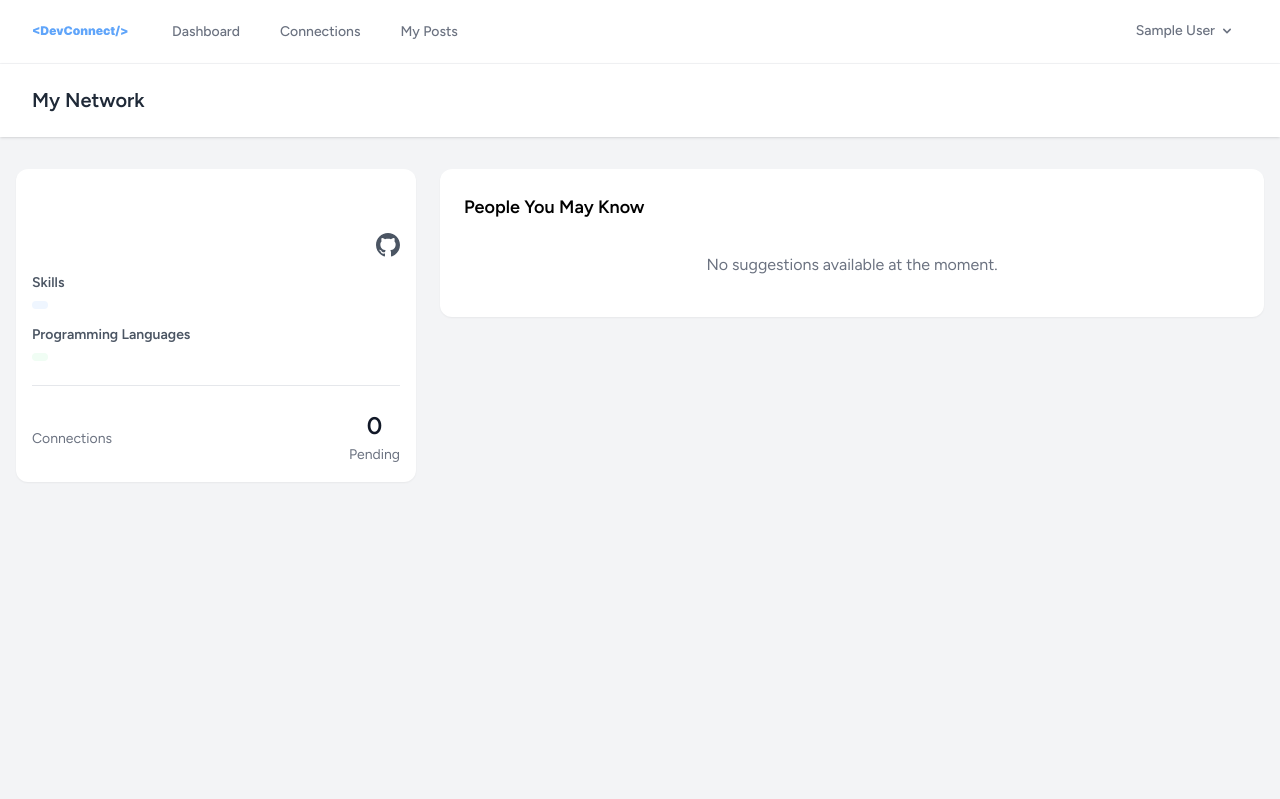
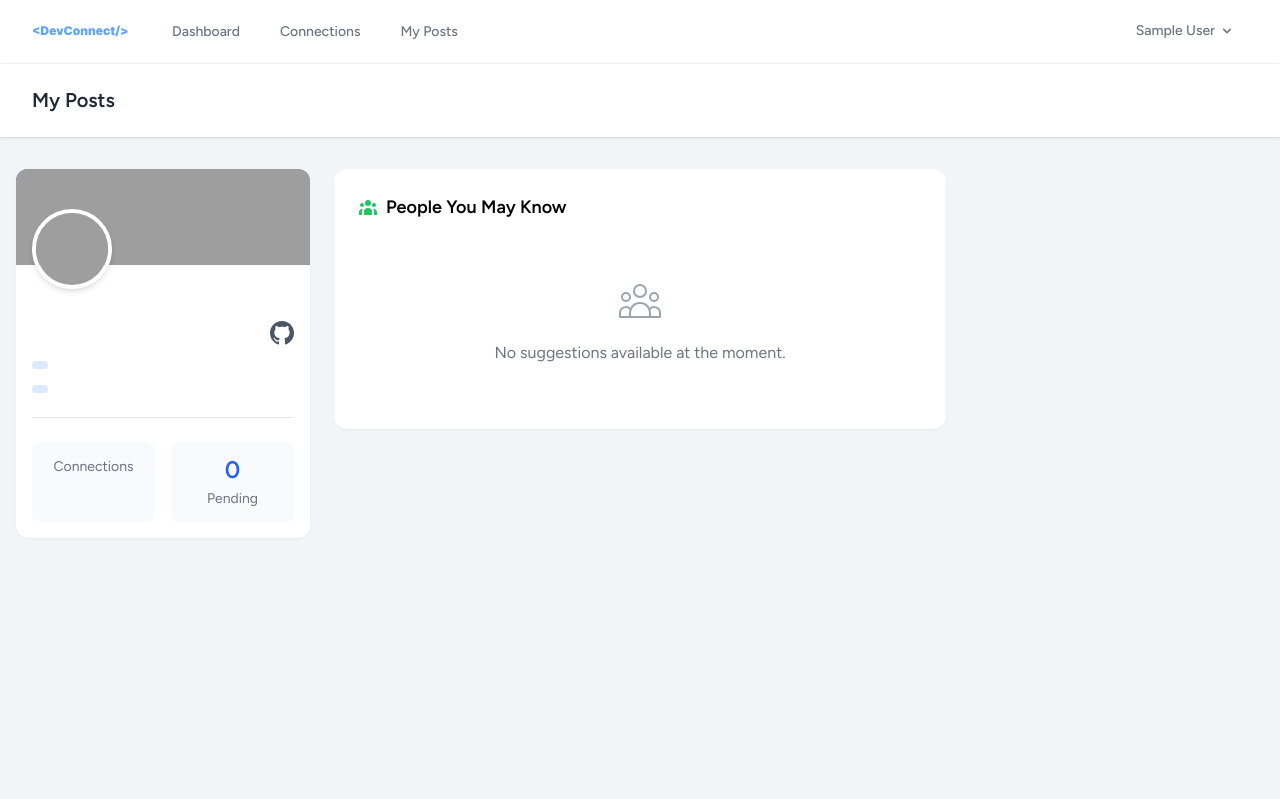
Before and after one commit to Ibrahim-Lmlilas/-R-seau-Social-pour-D-veloppeurs, a Laravel app: template resources/views/connections/index.blade.php in a window 1280 px wide. Shown: the part 1-800 px from the top of the page. Run offline with Laravel 12, Linux system fonts and the light colour scheme; the template is opened without the code that fills it, so the values that code supplies are empty; the visitor is signed in with stand-in values (Sample User, id 1); style sheets or scripts are compiled from the project's sources; some libraries are stand-ins or nearby versions; grey boxes are pictures that could not be loaded.

Commit message:
frent end conn

```diff
--- a/resources/views/connections/index.blade.php
+++ b/resources/views/connections/index.blade.php
@@ -1,94 +1,101 @@
+<!DOCTYPE html>
+<html lang="en">
+<head>
+    <meta charset="UTF-8">
+    <meta name="viewport" content="width=device-width, initial-scale=1.0">
+    <title>DevConnect - Social Network for Developers</title>
+    <script src="https://cdn.tailwindcss.com"></script>
+</head>
+<body class="bg-gray-50">
+    <!-- Navigation -->
     <x-app-layout>
         <x-slot name="header">
             <h2 class="font-semibold text-xl text-gray-800 dark:text-gray-200 leading-tight">
-            {{ __('My Network') }}
+                {{ __('My Posts ') }}
             </h2>
         </x-slot>
+        <!-- Main Content -->
+    <div class="max-w-7xl mx-auto pt-8 px-4">
+        <div class="grid grid-cols-1 lg:grid-cols-4 gap-6">
+            <!-- Profile Card -->
+            <div class="space-y-6 flex flex-col lg:col-span-1 lg:row-span-2">
+                <div class="bg-white rounded-xl shadow-sm overflow-hidden">
+                    <div class="relative">
+                        <div class="h-24 bg-gradient-to-r from-blue-600 to-blue-400 relative overflow-hidden">
+                            <img src="{{ asset('storage/'.$user->banner) }}" alt="Description" class="absolute inset-0 w-full h-full object-cover">
+                        </div>                        <img src="{{ asset('storage/' . $user->image) }}" alt="Profile"
+                             class="absolute -bottom-6 left-4 w-20 h-20 rounded-full border-4 border-white shadow-md"/>
+                    </div>
+                    <div class="pt-14 p-4">
+                        <div class="flex items-center justify-between">
+                            <h2 class="text-xl font-bold">{{ $user->name }}</h2>
+                            <a href="{{ $user->github_url }}" target="_blank" class="text-gray-600 hover:text-black">
 
-    <div class="max-w-7xl mx-auto pt-8 px-4">
-        <div class="grid grid-cols-1 lg:grid-cols-3 gap-6">
-            <!-- Left Sidebar - Profile Card -->
-            <div class="lg:col-span-1">
-                <div class="bg-white rounded-xl shadow-sm overflow-hidden">
-
-                    <div class="pt-16 p-4">
-                        <div class="flex items-center justify-between mb-4">
-                            <div>
-                                <h2 class="text-xl font-bold">{{ $user->name }}</h2>
-                                <p class="text-gray-600 text-sm">{{ $user->industry }}</p>
-                            </div>
-                            @if($user->github_url)
-                                <a href="{{ $user->github_url }}" target="_blank"
-                                   class="text-gray-600 hover:text-black transition-colors">
                                 <svg class="w-6 h-6" viewBox="0 0 24 24" fill="currentColor">
                                     <path d="M12 0c-6.626 0-12 5.373-12 12 0 5.302 3.438 9.8 8.207 11.387.599.111.793-.261.793-.577v-2.234c-3.338.726-4.033-1.416-4.033-1.416-.546-1.387-1.333-1.756-1.333-1.756-1.089-.745.083-.729.083-.729 1.205.084 1.839 1.237 1.839 1.237 1.07 1.834 2.807 1.304 3.492.997.107-.775.418-1.305.762-1.604-2.665-.305-5.467-1.334-5.467-5.931 0-1.311.469-2.381 1.236-3.221-.124-.303-.535-1.524.117-3.176 0 0 1.008-.322 3.301 1.23.957-.266 1.983-.399 3.003-.404 1.02.005 2.047.138 3.006.404 2.291-1.552 3.297-1.23 3.297-1.23.653 1.653.242 2.874.118 3.176.77.84 1.235 1.911 1.235 3.221 0 4.609-2.807 5.624-5.479 5.921.43.372.823 1.102.823 2.222v3.293c0 .319.192.694.801.576 4.765-1.589 8.199-6.086 8.199-11.386 0-6.627-5.373-12-12-12z"/>
                                 </svg>
                             </a>
-                            @endif
                         </div>
+                        <p class="text-gray-600 text-sm mt-1">{{ $user->industry }}</p>
 
-                        <!-- Skills and Languages -->
-                        <div class="space-y-4">
-                            @if($user->skills)
-                                <div>
-                                    <h3 class="text-sm font-semibold text-gray-600 mb-2">Skills</h3>
-                                    <div class="flex flex-wrap gap-2">
-                                        @foreach(explode(',', $user->skills) as $skill)
-                                            <span class="px-2 py-1 bg-blue-50 text-blue-700 rounded-full text-xs">
-                                                {{ trim($skill) }}
-                                            </span>
-                                        @endforeach
+                        <div class="mt-4 flex flex-wrap gap-2">
+                            <span class="px-2 py-1 bg-blue-100 text-blue-800 rounded-full text-xs">{{$user->skills}}</span>
+
                         </div>
+                        <div class="mt-4 flex flex-wrap gap-2">
+                            <span class="px-2 py-1 bg-blue-100 text-blue-800 rounded-full text-xs">{{$user->programming_languages}}</span>
+
                         </div>
-                            @endif
+                        <p class="text-gray-500 text-sm mt-2">{{ $user->certifications }}</p>
+                        <p class="text-gray-500 text-sm mt-2">{{ $user->bio }}</p>
 
-                            @if($user->programming_languages)
-                                <div>
-                                    <h3 class="text-sm font-semibold text-gray-600 mb-2">Programming Languages</h3>
-                                    <div class="flex flex-wrap gap-2">
-                                        @foreach(explode(',', $user->programming_languages) as $language)
-                                            <span class="px-2 py-1 bg-green-50 text-green-700 rounded-full text-xs">
-                                                {{ trim($language) }}
-                                            </span>
-                                        @endforeach
-                                    </div>
-                                </div>
-                            @endif
-                        </div>
 
-                        <!-- Network Stats -->
+
+
+                            <!-- Network Stats with improved layout -->
                             <div class="mt-6 pt-6 border-t border-gray-200">
-                            <div class="flex justify-between items-center">
-                                <div class="text-center">
-                                    <span class="block text-2xl font-bold text-gray-900">{{ $user->connections }}</span>
+                                <div class="grid grid-cols-2 gap-4">
+                                    <div class="bg-gray-50 rounded-lg p-3 text-center">
+                                        <span class="block text-2xl font-bold text-blue-600">{{ $user->connections }}</span>
                                         <span class="text-sm text-gray-500">Connections</span>
                                     </div>
-                                <div class="text-center">
-                                    <span class="block text-2xl font-bold text-gray-900">
-                                        {{ count($pendingRequests) }}
-                                    </span>
+                                    <div class="bg-gray-50 rounded-lg p-3 text-center">
+                                        <span class="block text-2xl font-bold text-blue-600">{{ count($pendingRequests) }}</span>
                                         <span class="text-sm text-gray-500">Pending</span>
                                     </div>
                                 </div>
                             </div>
+
+
                     </div>
                 </div>
             </div>
 
+            <!-- Main Feed -->
+
+
+
+                <!-- Right Sidebar -->
                      <!-- Main Content Area -->
             <div class="lg:col-span-2 space-y-6">
                 <!-- Pending Requests Section -->
                 @if(count($pendingRequests) > 0)
-                    <div class="bg-white rounded-xl shadow-sm p-6">
-                        <h3 class="text-lg font-semibold mb-4">Pending Requests</h3>
+                    <div class="bg-white rounded-xl shadow-sm p-6 transform transition-all hover:shadow-md">
+                        <h3 class="text-lg font-semibold mb-4 flex items-center">
+                            <svg xmlns="http://www.w3.org/2000/svg" class="h-5 w-5 mr-2 text-blue-500" viewBox="0 0 20 20" fill="currentColor">
+                                <path d="M8 9a3 3 0 100-6 3 3 0 000 6zM8 11a6 6 0 016 6H2a6 6 0 016-6zM16 7a1 1 0 10-2 0v1h-1a1 1 0 100 2h1v1a1 1 0 102 0v-1h1a1 1 0 100-2h-1V7z" />
+                            </svg>
+                            Pending Requests
+                            <span class="ml-2 bg-blue-100 text-blue-800 text-xs font-medium px-2.5 py-0.5 rounded-full">{{ count($pendingRequests) }}</span>
+                        </h3>
                         <div class="divide-y divide-gray-200">
                             @foreach($pendingRequests as $request)
                                 @if($request->user)
-                                    <div class="py-4 flex items-center justify-between">
+                                    <div class="py-4 flex items-center justify-between hover:bg-gray-50 rounded-lg px-2 transition-colors duration-200">
                                         <div class="flex items-center space-x-4">
                                             <img src="{{ asset('storage/' . $request->user->image) }}"
                                                  alt="{{ $request->user->name }}"
-                                                 class="w-12 h-12 rounded-full object-cover"/>
+                                                 class="w-12 h-12 rounded-full object-cover border border-gray-200"/>
                                             <div>
                                                 <h4 class="font-medium text-gray-900">{{ $request->user->name }}</h4>
                                                 <p class="text-gray-500 text-sm">{{ $request->user->industry }}</p>
@@ -98,14 +105,20 @@
                                             <form method="POST" action="{{ route('connections.accept', $request->user) }}" class="inline">
                                                 @csrf
                                                 <button type="submit"
-                                                        class="inline-flex items-center px-3 py-1.5 border border-transparent text-xs font-medium rounded-full shadow-sm text-white bg-blue-600 hover:bg-blue-700 focus:outline-none focus:ring-2 focus:ring-offset-2 focus:ring-blue-500">
+                                                        class="inline-flex items-center px-4 py-2 border border-transparent text-xs font-medium rounded-full shadow-sm text-white bg-blue-600 hover:bg-blue-700 focus:outline-none focus:ring-2 focus:ring-offset-2 focus:ring-blue-500 transition-all duration-200">
+                                                    <svg xmlns="http://www.w3.org/2000/svg" class="h-4 w-4 mr-1" viewBox="0 0 20 20" fill="currentColor">
+                                                        <path fill-rule="evenodd" d="M16.707 5.293a1 1 0 010 1.414l-8 8a1 1 0 01-1.414 0l-4-4a1 1 0 011.414-1.414L8 12.586l7.293-7.293a1 1 0 011.414 0z" clip-rule="evenodd" />
+                                                    </svg>
                                                     Accept
                                                 </button>
                                             </form>
                                             <form method="POST" action="{{ route('connections.reject', $request->user) }}" class="inline">
                                                 @csrf
                                                 <button type="submit"
-                                                        class="inline-flex items-center px-3 py-1.5 border border-gray-300 text-xs font-medium rounded-full shadow-sm text-gray-700 bg-white hover:bg-gray-50 focus:outline-none focus:ring-2 focus:ring-offset-2 focus:ring-blue-500">
+                                                        class="inline-flex items-center px-4 py-2 border border-gray-300 text-xs font-medium rounded-full shadow-sm text-gray-700 bg-white hover:bg-gray-50 focus:outline-none focus:ring-2 focus:ring-offset-2 focus:ring-blue-500 transition-all duration-200">
+                                                    <svg xmlns="http://www.w3.org/2000/svg" class="h-4 w-4 mr-1" viewBox="0 0 20 20" fill="currentColor">
+                                                        <path fill-rule="evenodd" d="M4.293 4.293a1 1 0 011.414 0L10 8.586l4.293-4.293a1 1 0 111.414 1.414L11.414 10l4.293 4.293a1 1 0 01-1.414 1.414L10 11.414l-4.293 4.293a1 1 0 01-1.414-1.414L8.586 10 4.293 5.707a1 1 0 010-1.414z" clip-rule="evenodd" />
+                                                    </svg>
                                                     Ignore
                                                 </button>
                                             </form>
@@ -118,36 +131,76 @@
                 @endif
 
                 <!-- Suggested Connections -->
-                <div class="bg-white rounded-xl shadow-sm p-6">
-                    <h3 class="text-lg font-semibold mb-4">People You May Know</h3>
+                <div class="bg-white rounded-xl shadow-sm p-6 transform transition-all hover:shadow-md">
+                    <h3 class="text-lg font-semibold mb-4 flex items-center">
+                        <svg xmlns="http://www.w3.org/2000/svg" class="h-5 w-5 mr-2 text-green-500" viewBox="0 0 20 20" fill="currentColor">
+                            <path d="M13 6a3 3 0 11-6 0 3 3 0 016 0zM18 8a2 2 0 11-4 0 2 2 0 014 0zM14 15a4 4 0 00-8 0v3h8v-3zM6 8a2 2 0 11-4 0 2 2 0 014 0zM16 18v-3a5.972 5.972 0 00-.75-2.906A3.005 3.005 0 0119 15v3h-3zM4.75 12.094A5.973 5.973 0 004 15v3H1v-3a3 3 0 013.75-2.906z" />
+                        </svg>
+                        People You May Know
+                    </h3>
                     <div class="divide-y divide-gray-200">
                         @forelse($userss as $otherUser)
-                            <div class="py-4 flex items-center justify-between">
+                            <div class="py-4 flex items-center justify-between hover:bg-gray-50 rounded-lg px-2 transition-colors duration-200">
                                 <div class="flex items-center space-x-4">
                                     <img src="{{ asset('storage/' . $otherUser->image) }}"
                                          alt="{{ $otherUser->name }}"
-                                         class="w-12 h-12 rounded-full object-cover"/>
+                                         class="w-12 h-12 rounded-full object-cover border border-gray-200"/>
                                     <div>
                                         <h4 class="font-medium text-gray-900">{{ $otherUser->name }}</h4>
                                         <p class="text-gray-500 text-sm">{{ $otherUser->industry }}</p>
+                                        @if($otherUser->skills)
+                                            <div class="mt-1 flex flex-wrap gap-1">
+                                                @foreach(array_slice(explode(',', $otherUser->skills), 0, 2) as $skill)
+                                                    <span class="px-2 py-0.5 bg-gray-100 text-gray-600 rounded-full text-xs">
+                                                        {{ trim($skill) }}
+                                                    </span>
+                                                @endforeach
+                                                @if(count(explode(',', $otherUser->skills)) > 2)
+                                                    <span class="px-2 py-0.5 bg-gray-100 text-gray-600 rounded-full text-xs">
+                                                        +{{ count(explode(',', $otherUser->skills)) - 2 }}
+                                                    </span>
+                                                @endif
+                                            </div>
+                                        @endif
                                     </div>
                                 </div>
                                 @if(!Auth::user()->isConnectedOrPendingWith($otherUser))
                                     <form method="POST" action="{{ route('connections.send', $otherUser) }}">
                                         @csrf
                                         <button type="submit"
-                                                class="inline-flex items-center px-3 py-1.5 border border-gray-300 text-xs font-medium rounded-full shadow-sm text-gray-700 bg-white hover:bg-gray-50 focus:outline-none focus:ring-2 focus:ring-offset-2 focus:ring-blue-500">
+                                                class="inline-flex items-center px-4 py-2 border border-blue-300 text-xs font-medium rounded-full shadow-sm text-blue-600 bg-white hover:bg-blue-50 focus:outline-none focus:ring-2 focus:ring-offset-2 focus:ring-blue-500 transition-all duration-200">
+                                            <svg xmlns="http://www.w3.org/2000/svg" class="h-4 w-4 mr-1" viewBox="0 0 20 20" fill="currentColor">
+                                                <path d="M8 9a3 3 0 100-6 3 3 0 000 6zM8 11a6 6 0 016 6H2a6 6 0 016-6zM16 7a1 1 0 10-2 0v1h-1a1 1 0 100 2h1v1a1 1 0 102 0v-1h1a1 1 0 100-2h-1V7z" />
+                                            </svg>
                                             Connect
                                         </button>
                                     </form>
+                                @else
+                                    <span class="inline-flex items-center px-3 py-1 border border-gray-200 text-xs font-medium rounded-full text-gray-500 bg-gray-50">
+                                        <svg xmlns="http://www.w3.org/2000/svg" class="h-4 w-4 mr-1" viewBox="0 0 20 20" fill="currentColor">
+                                            <path fill-rule="evenodd" d="M10 18a8 8 0 100-16 8 8 0 000 16zm1-12a1 1 0 10-2 0v4a1 1 0 00.293.707l2.828 2.829a1 1 0 101.415-1.415L11 9.586V6z" clip-rule="evenodd" />
+                                        </svg>
+                                        Pending
+                                    </span>
                                 @endif
                             </div>
                         @empty
-                            <p class="text-gray-500 text-center py-4">No suggestions available at the moment.</p>
+                            <div class="py-10 text-center">
+                                <svg xmlns="http://www.w3.org/2000/svg" class="mx-auto h-12 w-12 text-gray-400" fill="none" viewBox="0 0 24 24" stroke="currentColor">
+                                    <path stroke-linecap="round" stroke-linejoin="round" stroke-width="1" d="M17 20h5v-2a3 3 0 00-5.356-1.857M17 20H7m10 0v-2c0-.656-.126-1.283-.356-1.857M7 20H2v-2a3 3 0 015.356-1.857M7 20v-2c0-.656.126-1.283.356-1.857m0 0a5.002 5.002 0 019.288 0M15 7a3 3 0 11-6 0 3 3 0 016 0zm6 3a2 2 0 11-4 0 2 2 0 014 0zM7 10a2 2 0 11-4 0 2 2 0 014 0z" />
+                                </svg>
+                                <p class="mt-4 text-gray-500 text-center">No suggestions available at the moment.</p>
+                            </div>
                         @endforelse
                     </div>
                 </div>
             </div>
         </div>
+
+
+
                 </div>
+            </body>
+
+</html>
 </x-app-layout>
```
Lines whose indentation alone changed are shown as unchanged.
